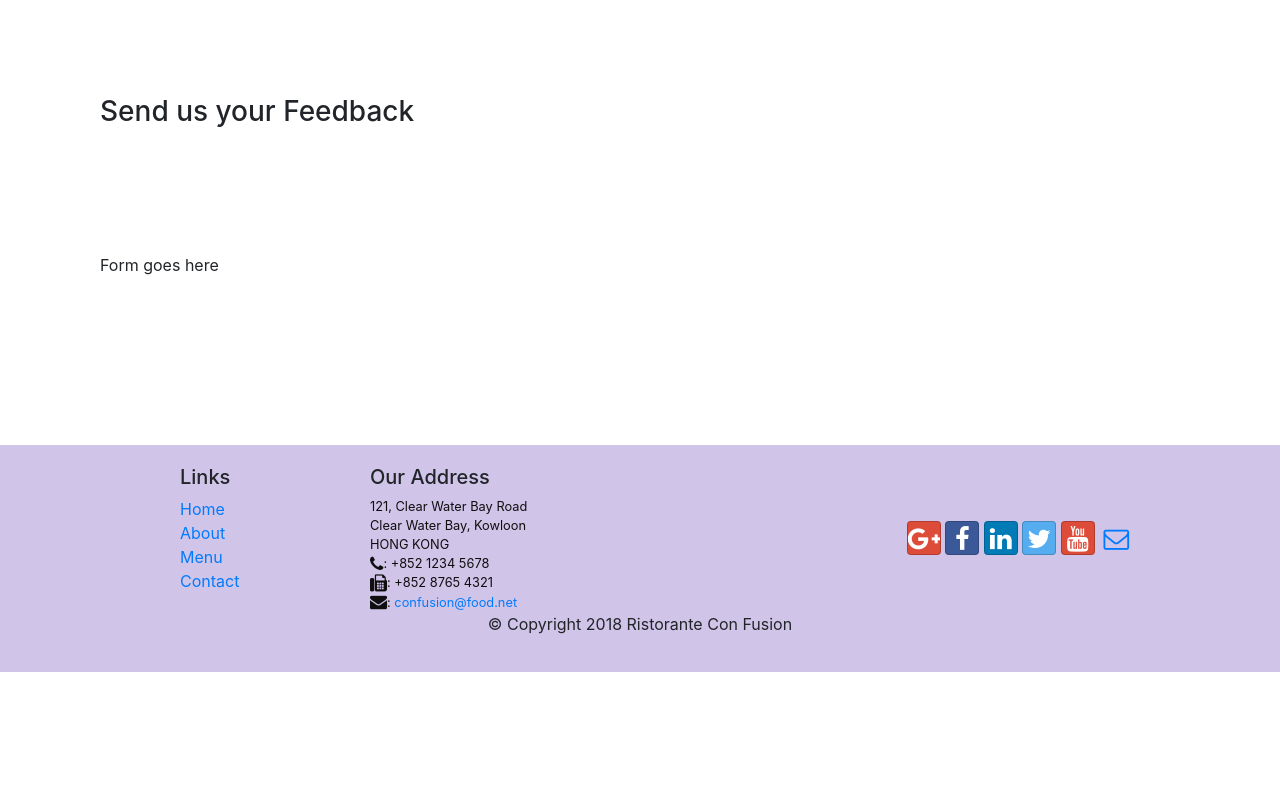
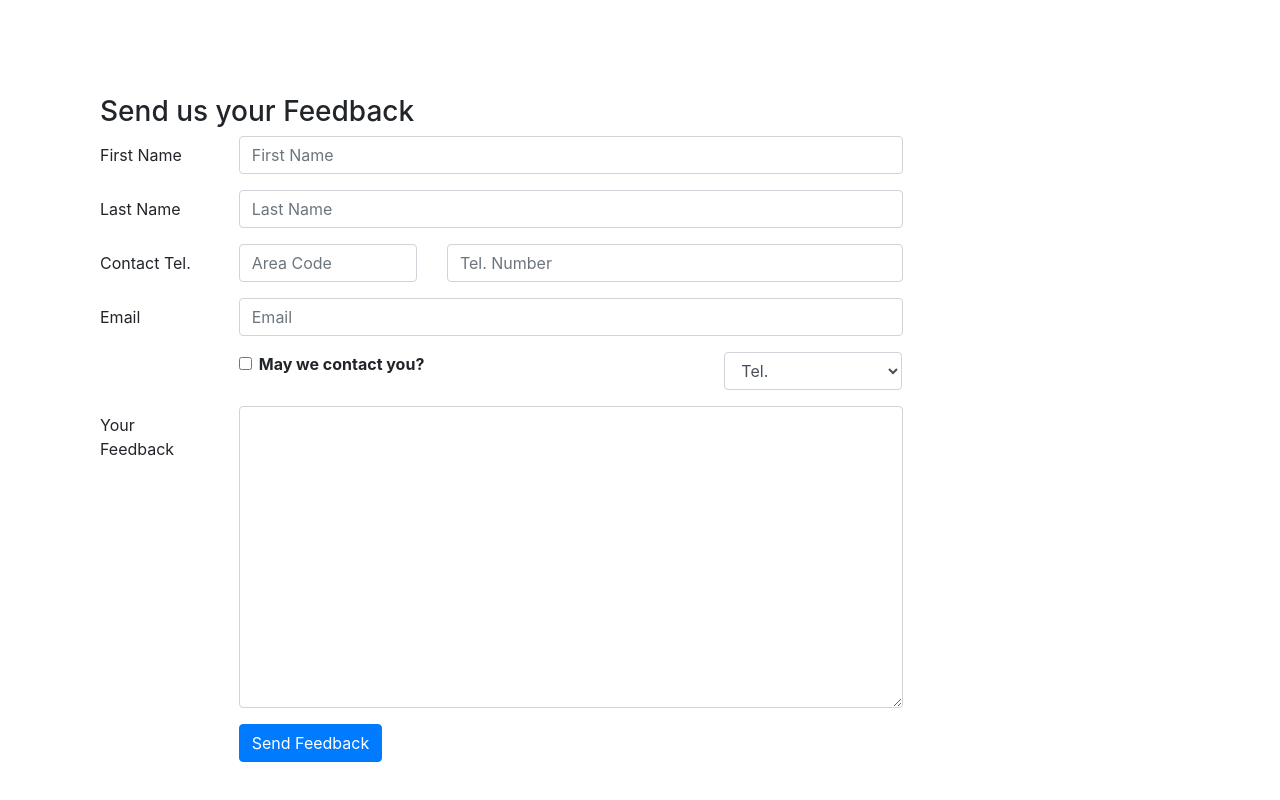
Before and after one commit to ameelepcha/assignment-1, a website: page contactus.html in a window 1280 px wide. Shown: the part 820-1620 px from the top of the page. Before the commit the page ends 1492 px from the top, so only its background shows below. Drawn offline with nearby package versions, Linux system fonts and the light colour scheme.

Commit message:
buttons and forms

```diff
--- a/contactus.html
+++ b/contactus.html
@@ -80,6 +80,7 @@
                 <h5>Map of our Location</h5>
             </div>
             <div class="col-12 col-sm-11 offset-sm-1">
+                <!-- bootstrap buttons -->
                 <div class="btn-group" role="group">
                     <a role="button" class="btn btn-primary" href="tel:+919547118311"><i class="fa fa-phone"></i>Call</a>
                     <a role="button" class="btn btn-info"><i class="fa fa-skype"></i>Skype</a>
@@ -93,10 +94,75 @@
               <h3>Send us your Feedback</h3>
            </div>
             <div class="col-12 col-md-9">
-                Form goes here
+                <!-- bootstrap form -->
+                <form>
+                    <div class="row form-group">
+                        <label for="firstname" class="col-md-2 col-form-label">First Name</label>
+                            <div class="col-md-10">
+                                <input type="text" class="form-control" id="firstname" name="firstname" placeholder="First Name">
+                            </div>
+                    </div>
+
+                    <div class="row form-group">
+                        <label for="lastname" class="col-md-2 col-form-label">Last Name</label>
+                            <div class="col-md-10">
+                                <input type="text" class="form-control" id="lastname" name="lastname" placeholder="Last Name">
+                            </div>
+                    </div>
+
+                    <div class="row form-group">
+                        <label for="telnum" class="col-12 col-md-2 col-form-label">Contact Tel.</label>
+                            <div class="col-5 col-md-3">
+                                <input type="tel" class="form-control" id="areacode" name="areacode" placeholder="Area Code">
+                            </div>
+
+                            <div class="col-7 col-md-7">
+                                <input type="tel" class="form-control" id="telnum" name="telnum" placeholder="Tel. Number">
+                            </div>
+                    </div>
+
+                    <div class="row form-group">
+                        <label for="emailid" class="col-md-2 col-form-label">Email</label>
+                            <div class="col-md-10">
+                                <input type="email" class="form-control" id="emailid" name="emailid" placeholder="Email">
+                            </div>
+                    </div>
+                    <!-- adding checkbox and select -->
+                    <div class="row form-group">
+                        <div class="col-md-6 offset-md-2">
+                            <div class="form-check">
+                                <input type="checkbox" class="form-check-input" name="approve" id="approve" value="">
+                                <label class="form-check-label" for="approve">
+                                    <strong>May we contact you?</strong>
+                                </label>
+                            </div>
+                        </div>
+                        <div class="col-md-3 offset-md-1">
+                            <select class="form-control">
+                                <option>Tel.</option>
+                                <option>Email</option>
+                            </select>
+                        </div>
+                    </div>
+
+                    <div class="row form-group">
+                        <label for="feedback" class="col-md-2 col-form-label">Your Feedback</label>
+                            <div class="col-md-10">
+                                <textarea class="form-control" id="feedback" name="feedback" rows="12"></textarea>
+                            </div>
+                    </div>
+
+                    <div class="row form-group">
+                        <div class="offset-md-2 col-md-10">
+                            <button type="submit" class="btn btn-primary">
+                                Send Feedback
+                            </button>
+                        </div>
+                    </div>
+                </form>
             </div>
-             <div class="col-12 col-md">
-            </div>
+             <!-- <div class="col-12 col-md">
+            </div> -->
        </div>
 
     </div>
```
